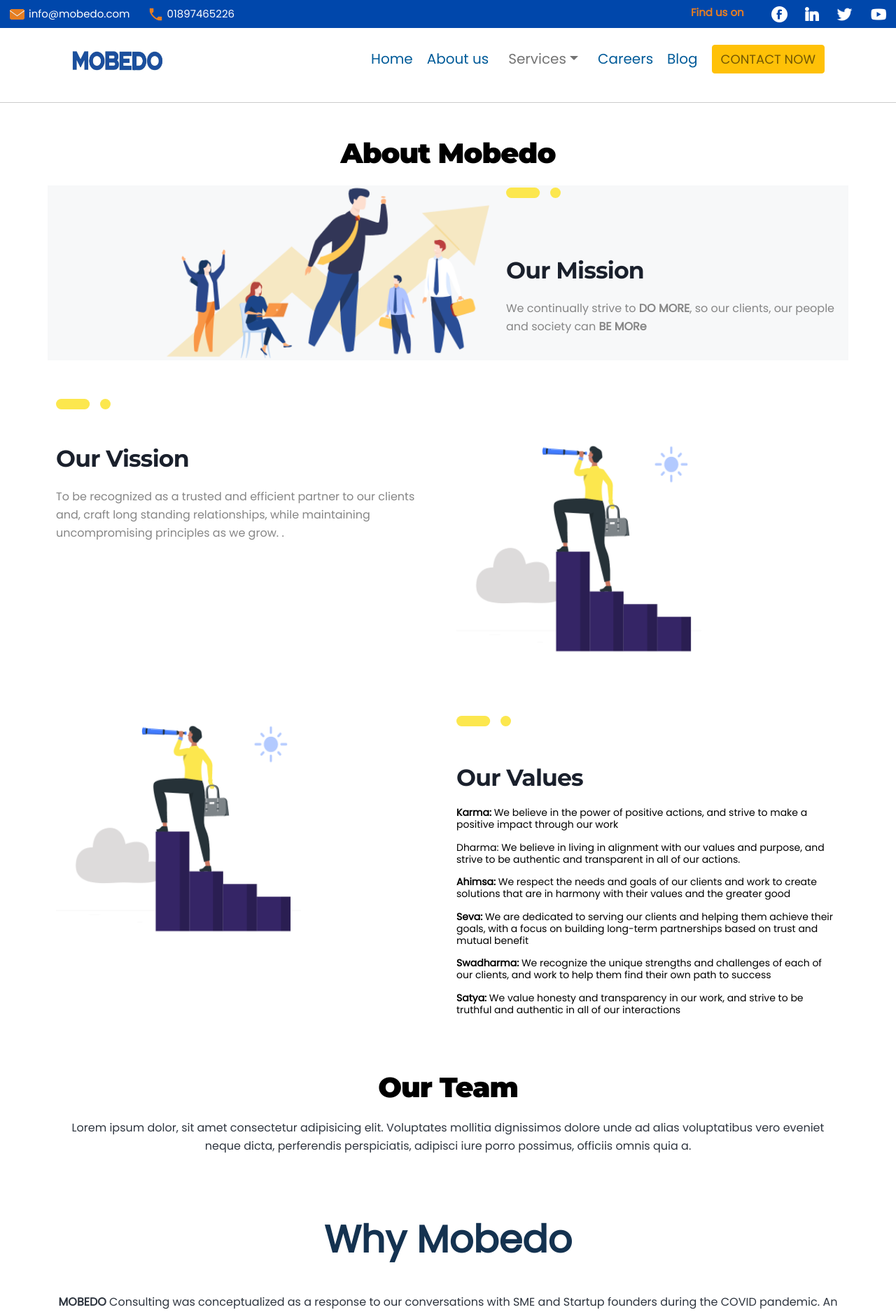
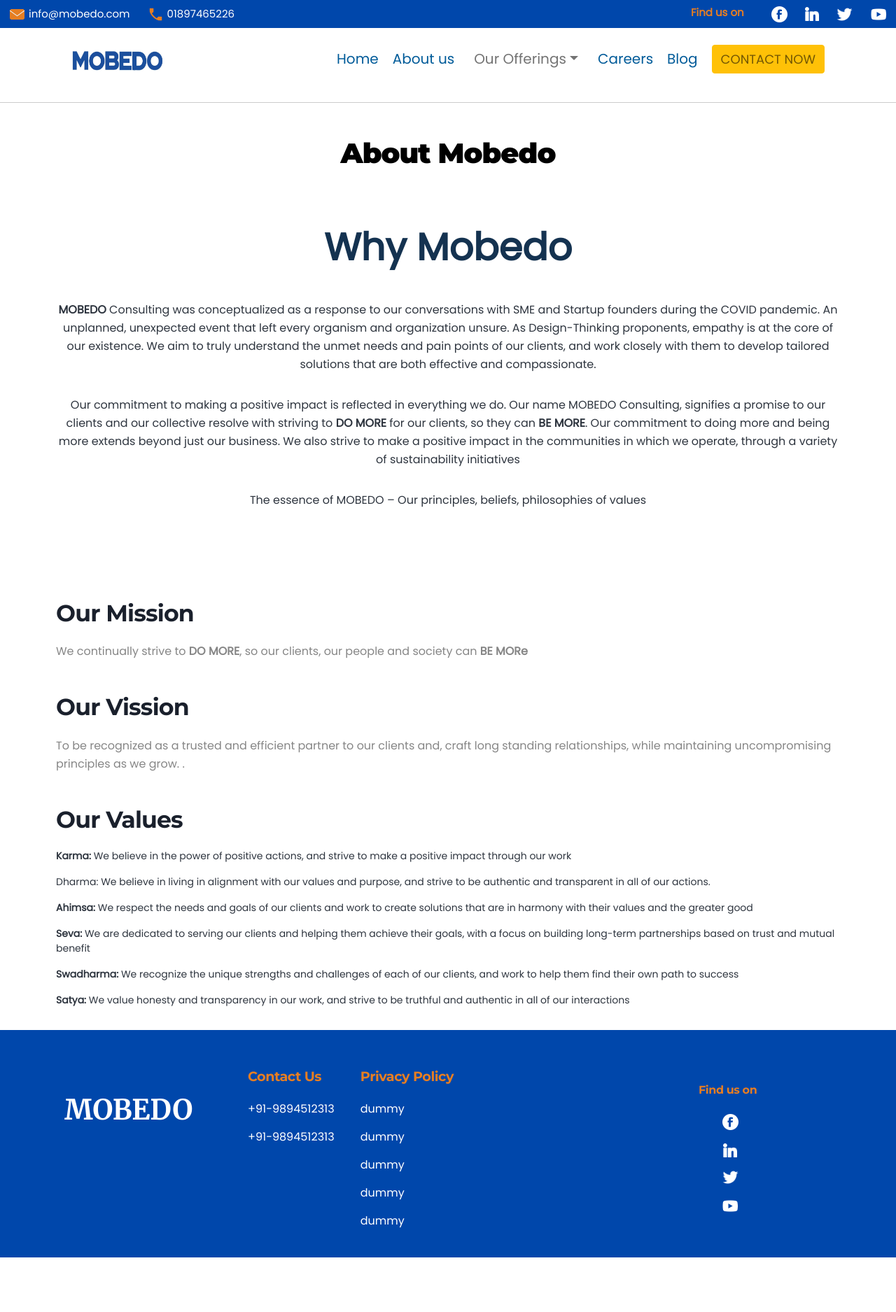
Before and after one commit to manikantapujar/mobedo, a Gatsby site: page /about in a window 1280 px wide. Shown: the top 1875 px of the page at 70% size. After the commit the page ends 1797 px from the top, so only its background shows below. Built offline with nearby package versions, Linux system fonts and the light colour scheme; Gatsby itself is replaced by a stand-in of ours; a web font is replaced by a local one.

Commit message:
about page

```diff
--- a/src/components/Navbar.js
+++ b/src/components/Navbar.js
@@ -31,11 +31,11 @@
          <Nav className='navitems'>
          <Link to="/"><Nav  className='navlist'  >Home</Nav></Link>
            <Link to="/about"><Nav className='navlist' >About us</Nav></Link>
-           <NavDropdown  className='navlist' title="Services" id="collasible-nav-dropdown">
-             <NavDropdown.Item to="#action/3.1">Services1</NavDropdown.Item>
-             <NavDropdown.Item to="#action/3.2">Services2 </NavDropdown.Item>
-             <NavDropdown.Item to="#action/3.3">Services3</NavDropdown.Item>
-             <NavDropdown.Item to="#action/3.4"> Services4</NavDropdown.Item>
+           <NavDropdown  className='navlist' title="Our Offerings" id="collasible-nav-dropdown">
+             <NavDropdown.Item to="#action/3.1">Strategy</NavDropdown.Item>
+             <NavDropdown.Item to="#action/3.2">Technology  </NavDropdown.Item>
+             <NavDropdown.Item to="#action/3.3">Digital Transformation</NavDropdown.Item>
+             <NavDropdown.Item to="#action/3.4"> Shared Services</NavDropdown.Item>
            </NavDropdown>
            <Link to="/careers"><Nav className='navlist' >Careers</Nav></Link>
            <Link to="/blog"><Nav  className='navlist' > Blog</Nav></Link>
--- a/src/pages/about.js
+++ b/src/pages/about.js
@@ -32,42 +32,33 @@
             <img className="aboutus" src="../about-us.png" alt="this is Aboutus image"></img>
           </Col>
         </Row> */}
-        <Row className="row_content_aboutus font">
+
+        <Row>
+          <div className="col_side_heading text-center head">
+            <p>Why Mobedo</p>
+          </div>
+          <p className=" text-center">
+            <strong> MOBEDO </strong> Consulting was conceptualized as a response to our conversations with SME and Startup founders during the COVID pandemic. An unplanned, unexpected event that left every organism and organization unsure. As Design-Thinking proponents, empathy is at the core of our existence. We aim to truly understand the unmet needs and pain points of our clients, and work closely with them to develop tailored solutions that are both effective and compassionate.
+
+          </p>
+          <p className=" text-center">
+            Our commitment to making a positive impact is reflected in everything we do. Our name MOBEDO Consulting, signifies a promise to our clients and our collective resolve with striving to <b> DO MORE</b> for our clients, so they can <b> BE MORE</b>. Our commitment to doing more and being more extends beyond just our business. We also strive to make a positive impact in the communities in which we operate, through a variety of sustainability initiatives
+          </p>
+          <p className=" text-center">
+            The essence of MOBEDO – Our principles, beliefs, philosophies of values
+          </p>
+        </Row>
+
+        <Row className="row_content ">
           <Col>
-            <img className="ourmission" src="../our-mission.png" alt="this is Aboutus image"></img>
-          </Col>
-          <Col className="col_side_content">
-            <div className="partion ">
-              <img className="yellowdot1" src="../yellowdots.svg" alt="this is innovation"></img>
-            </div>
             <h2>Our Mission</h2>
             <p className="aboutus_secondrow"> We continually strive to <b> DO MORE</b>, so our clients, our people and society
               can <b> BE MORe</b></p>
-          </Col>
-        </Row>
-        <Row className="row_content ">
-          <Col>
-            <div className="partion ">
-              <img className="yellowdot2" src="../yellowdots.svg" alt="this is innovation"></img>
-            </div>
             <h2>Our Vission</h2>
             <p className="aboutus_secondrow">To be recognized as a trusted and efficient partner to our clients and, craft
               long standing relationships, while maintaining uncompromising principles as we
               grow.
               .</p>
-          </Col>
-          <Col className="col_side_content">
-            <img className="ourvision" src="../our-vision.png" alt="this is Aboutus image"></img>
-          </Col>
-        </Row>
-        <Row className="row_content ">
-          <Col>
-            <img className="ourvision" src="../our-vision.png" alt="this is Aboutus image"></img>
-          </Col>
-          <Col className="col_side_content">
-            <div className="partion ">
-              <img className="yellowdot2" src="../yellowdots.svg" alt="this is innovation"></img>
-            </div>
             <h2>Our Values</h2>
             <ul className="values_li">
               <li> <b> Karma:</b> We believe in the power of positive actions, and strive to make a positive impact through our work</li>
@@ -83,13 +74,14 @@
                 authentic in all of our interactions</li>
             </ul>
           </Col>
+
         </Row>
-        <Row>
+        {/* <Row>
           <div className="about-heading text-center ">
             <h1>Our Team</h1>
             <p>Lorem ipsum dolor, sit amet consectetur adipisicing elit. Voluptates mollitia dignissimos dolore unde ad alias voluptatibus vero eveniet neque dicta, perferendis perspiciatis, adipisci iure porro possimus, officiis omnis quia a.</p>
           </div>
-        </Row>
+        </Row> */}
         {/* <Row className="banner font">
           <Col>
             <div >
@@ -115,21 +107,7 @@
             </Row>
           </Col>
         </Row> */}
-        <Row>
-          <div className="col_side_heading text-center head">
-            <p>Why Mobedo</p>
-          </div>
-          <p className=" text-center">
-            <strong> MOBEDO </strong> Consulting was conceptualized as a response to our conversations with SME and Startup founders during the COVID pandemic. An unplanned, unexpected event that left every organism and organization unsure. As Design-Thinking proponents, empathy is at the core of our existence. We aim to truly understand the unmet needs and pain points of our clients, and work closely with them to develop tailored solutions that are both effective and compassionate.
 
-          </p>
-          <p className=" text-center">
-            Our commitment to making a positive impact is reflected in everything we do. Our name MOBEDO Consulting, signifies a promise to our clients and our collective resolve with striving to <b> DO MORE</b> for our clients, so they can <b> BE MORE</b>. Our commitment to doing more and being more extends beyond just our business. We also strive to make a positive impact in the communities in which we operate, through a variety of sustainability initiatives
-          </p>
-          <p className=" text-center">
-            The essence of MOBEDO – Our principles, beliefs, philosophies of values
-          </p>
-        </Row>
       </Container>
 
 
```
Also changed, not shown: src/pages/digital_transformation.js (added), src/pages/shared_services.js (added), src/pages/starategy.js (added), src/pages/technology.js (added).
